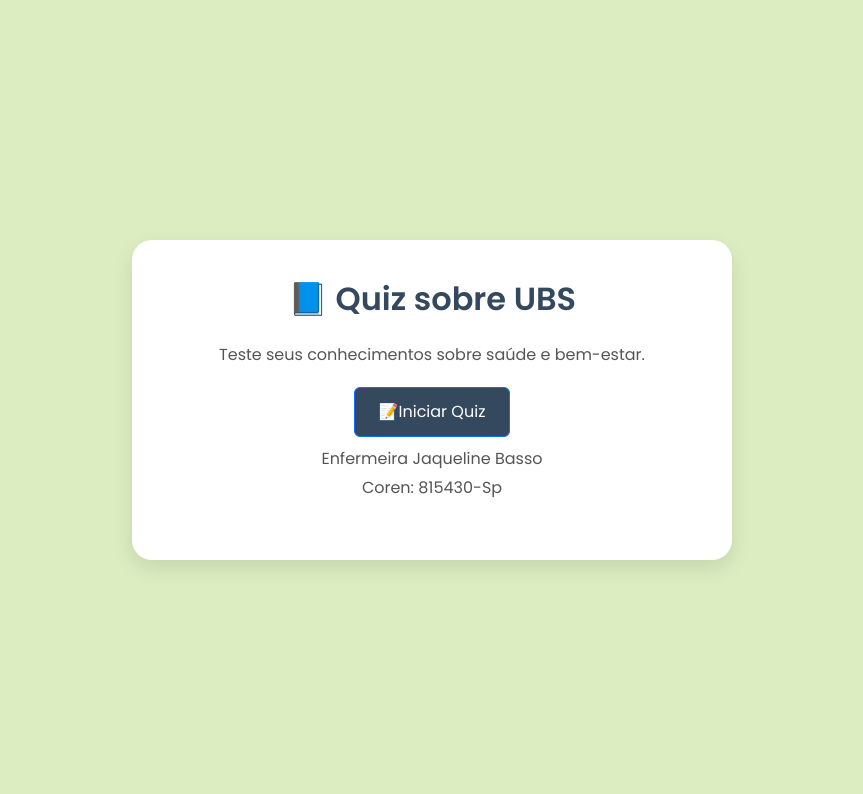
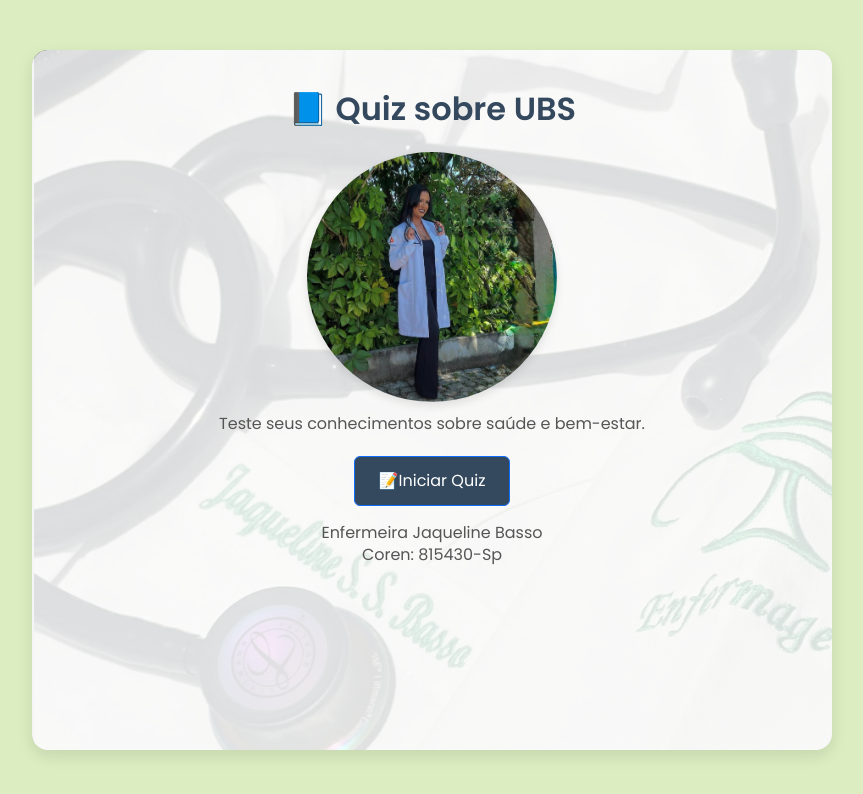
Before and after one commit to MarcosVSantosF/Quiz_Saude, a plain HTML site: page index.html in a window 1280 px wide. Shown: the whole page, without its empty margins (208-1071 px from the left). Drawn offline with nearby package versions, Linux system fonts and the light colour scheme.

Commit message:
Estilização com as fotos

```diff
--- a/index.html
+++ b/index.html
@@ -9,8 +9,12 @@
 </head>
 <body>
   <div class="quiz-container text-center">
+
+
+
     <h2 class="mb-4">📘 Quiz sobre UBS</h2>
     <div id="start-screen">
+      <img src="imagens/nurse-photo.jpeg" alt="Foto da Enfermeira" class="nurse-photo">
       <p>Teste seus conhecimentos sobre saúde e bem-estar.</p>
       <button id="start-btn" class="btn btn-primary">📝Iniciar Quiz</button>
       <p id="Enf">Enfermeira Jaqueline Basso</p>
--- a/style.css
+++ b/style.css
@@ -145,3 +145,68 @@ button:hover, .btn-option:hover {
   from { opacity: 0; }
   to { opacity: 1; }
 }
+
+.nurse-photo {
+      width: 250px;
+      height: 250px;
+      object-fit: cover;
+      border-radius: 50%;
+      margin: 10px auto;
+      display: block;
+      box-shadow: 0 4px 8px rgba(0,0,0,0.1);
+
+}
+
+.quiz-container {
+  background-image: url('foto_jaleco.jpg'); /* Coloque o caminho correto da sua imagem aqui */
+  background-size: cover;
+  background-position: center;
+  padding: 20px;
+  border-radius: 16px;
+  box-shadow: 0 4px 12px rgba(0, 0, 0, 0.1);
+  position: relative;
+  overflow: hidden;
+}
+
+/* Para criar um efeito de desfoque ou escurecimento de fundo (melhora a leitura dos textos por cima) */
+.quiz-container::before {
+  content: "";
+  position: absolute;
+  top: 0;
+  left: 0;
+  width: 100%;
+  height: 100%;
+  background-color: rgba(255, 255, 255, 0.8); /* Deixa o fundo mais esbranquiçado semi-transparente */
+  z-index: 1;
+}
+
+.quiz-container {
+  background-image: url('imagens/coat-photo.jpeg'); /* Coloque o caminho correto da sua imagem */
+  background-size: cover;
+  background-position: center; /* Você pode ajustar melhor depois com background-position */
+  padding: 40px 30px;  /* Aumentei o padding */
+  max-width: 800px;    /* Largura maior */
+  margin: 30px auto;   /* Centralizar com margem automática */
+  border-radius: 16px;
+  box-shadow: 0 6px 16px rgba(0,0,0,0.1);
+  position: relative;
+  overflow: hidden;
+  min-height: 700px;   /* Faz o bloco crescer na altura */
+}
+
+/* Opcional: camada semi-transparente para melhorar a leitura do texto */
+.quiz-container::before {
+  content: "";
+  position: absolute;
+  top: 0;
+  left: 0;
+  width: 100%;
+  height: 100%;
+  background-color: rgba(255, 255, 255, 0.85);  /* Fundo branco com 85% de opacidade */
+  z-index: 1;
+}
+
+.quiz-container > * {
+  position: relative;
+  z-index: 2;
+}
```
Also changed, not shown: imagens/coat-photo.jpeg (added), imagens/nurse-photo.jpeg (added).
